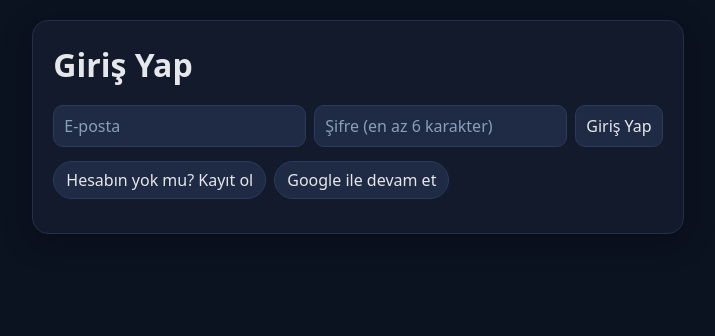
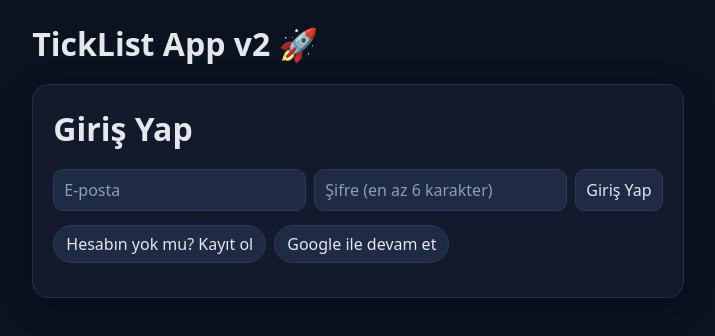
Before and after one commit to appclyra-lab/ticklist, a React (Vite) app: page / in a window 1280 px wide. Shown: the top 336 px of the page, without its empty margins (282-997 px from the left). Built offline with nearby package versions, Linux system fonts and the light colour scheme; no server answers.

Commit message:
feat: add header TickList App v2

```diff
--- a/src/App.jsx
+++ b/src/App.jsx
@@ -1,4 +1,3 @@
-// src/App.jsx
 import { useEffect, useState } from "react";
 import "./styles.css";
 import Auth from "./components/Auth.jsx";
@@ -8,9 +7,16 @@ import { onAuthStateChanged } from "firebase/auth";
 
 export default function App() {
   const [user, setUser] = useState(null);
+
   useEffect(() => {
     const unsub = onAuthStateChanged(auth, (u) => setUser(u || null));
     return () => unsub();
   }, []);
-  return user ? <AuthedApp user={user} /> : <Auth />;
+
+  return (
+    <>
+      <h1>TickList App v2 🚀</h1>
+      {user ? <AuthedApp user={user} /> : <Auth />}
+    </>
+  );
 }
```
